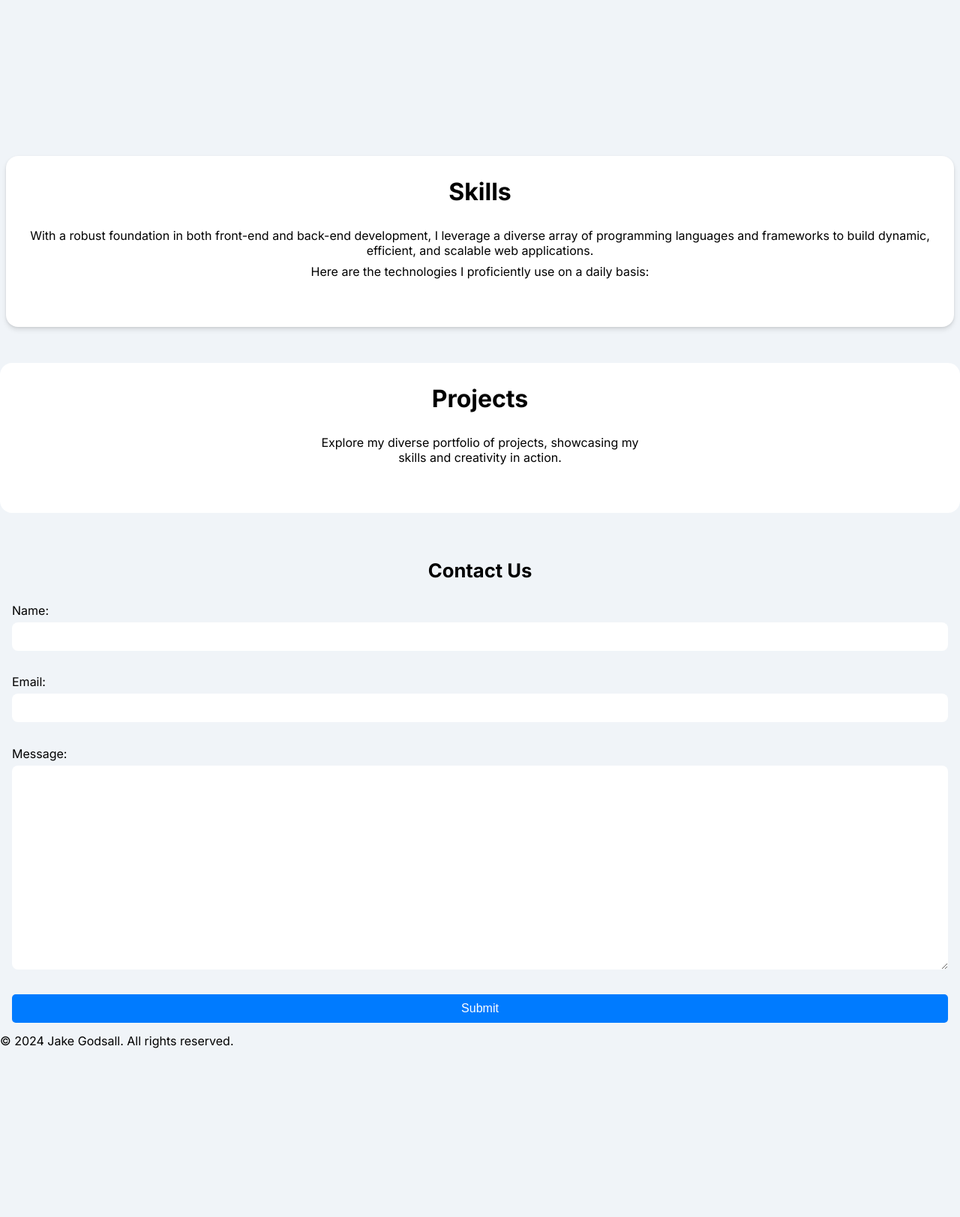
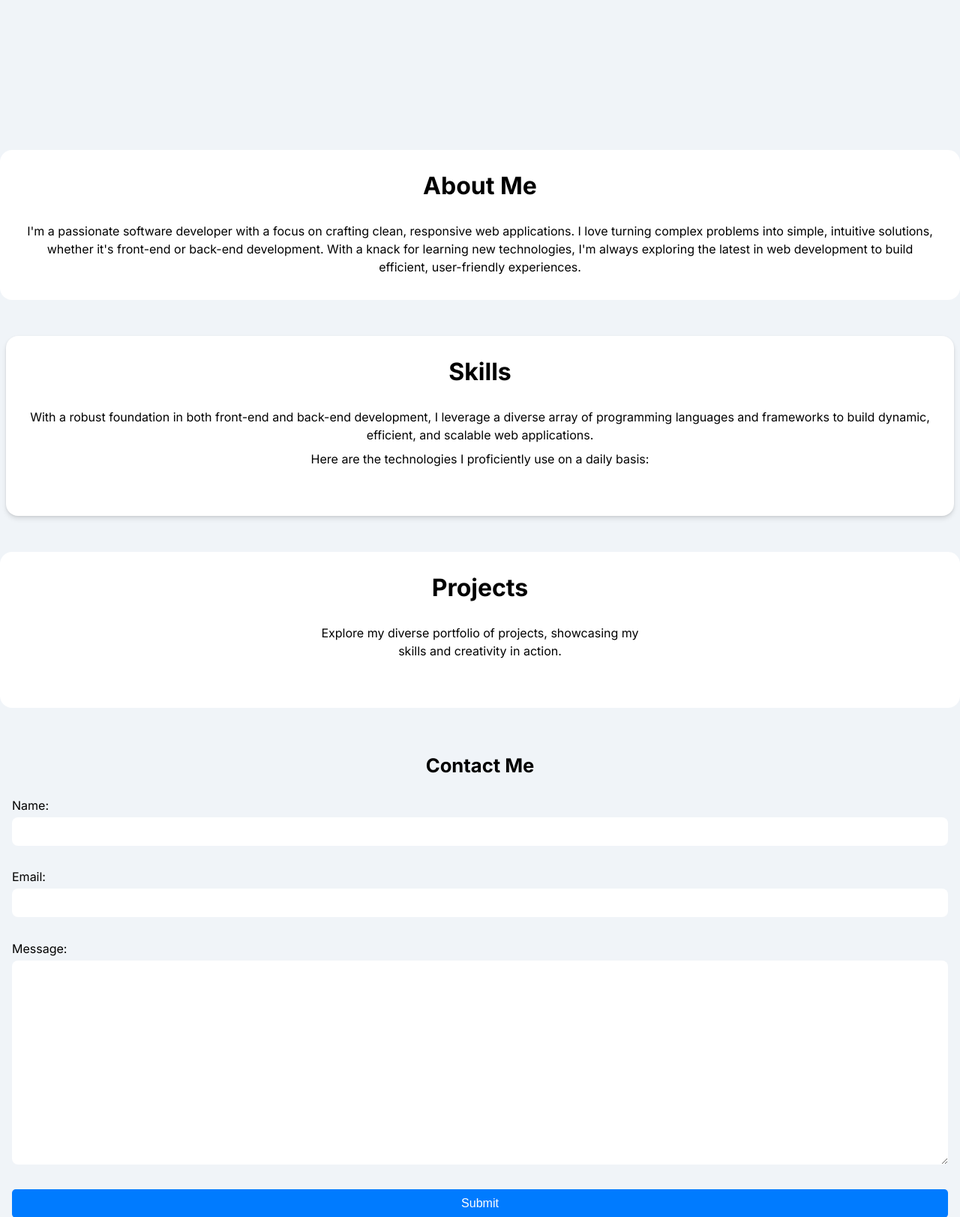
Before and after one commit to jakegodsall/portfolio_site, a Django app: page / in a window 1280 px wide. Shown: the part 569-2192 px from the top of the page at 75% size. Before the commit the page ends 1967 px from the top, so only its background shows below. Run offline with Django 5.2, Linux system fonts and the light colour scheme; data that the repository does not hold is empty.

Commit message:
added simple 'about me' section to the main page

```diff
--- a/portfolio_site/portfolio/static/portfolio/css/styles.css
+++ b/portfolio_site/portfolio/static/portfolio/css/styles.css
@@ -228,6 +228,29 @@ e
     color: white;
 }
 
+/* ABOUT ME SECTION */
+
+.aboutme-section {
+	display: flex;
+	width: 100%;
+	flex-direction: column;
+	align-items: center;
+	text-align: center;
+	background-color: #fff;
+	padding: 2rem;
+	border-radius: 1rem;
+	margin-bottom: 3rem;
+}
+
+.aboutme-section_title {
+	font-size: 2rem;
+	margin-bottom: 2rem;
+}
+
+.aboutme-section_content {
+	line-height: 1.5;
+}
+
 /* SKILLS SECTION */
 .skills-section {
 	display: flex;
@@ -245,12 +268,12 @@ e
 	margin-bottom: 2rem;
 }
 
-.skills-section_description {
+.skills-section_content {
 	display: flex;
 	flex-direction: column;
 	gap: 0.5rem;
 	margin-bottom: 2rem;
-	line-height: 1.25;
+	line-height: 1.5;
 }
 
 .skills-section_skill-list {
@@ -280,9 +303,9 @@ e
 	margin-bottom: 2rem;
 }
 
-.project-section_description {
+.project-section_content {
 	margin-bottom: 2rem;
-	line-height: 1.25;
+	line-height: 1.5;
 	max-width: 450px;
 }
 
--- a/portfolio_site/portfolio/templates/portfolio/index.html
+++ b/portfolio_site/portfolio/templates/portfolio/index.html
@@ -13,6 +13,7 @@
     {% include "portfolio/partials/header.html" %}
     <main class="container">
         {% include "portfolio/partials/hero-section.html" %}
+        {% include "portfolio/partials/about-me.html" %}
         {% include "portfolio/partials/skill-section.html" %}
         {% include "portfolio/partials/project-section.html" %}
         {% include "portfolio/partials/contact-section.html" %}
--- /dev/null
+++ b/portfolio_site/portfolio/templates/portfolio/partials/about-me.html
@@ -0,0 +1,4 @@
+<section class="aboutme-section" id="aboutme">
+    <h2 class="aboutme-section_title">About Me</h2>
+    <p class="aboutme-section_content">I'm a passionate software developer with a focus on crafting clean, responsive web applications. I love turning complex problems into simple, intuitive solutions, whether it's front-end or back-end development. With a knack for learning new technologies, I'm always exploring the latest in web development to build efficient, user-friendly experiences.</p>
+</section>
--- a/portfolio_site/portfolio/templates/portfolio/partials/contact-section.html
+++ b/portfolio_site/portfolio/templates/portfolio/partials/contact-section.html
@@ -1,5 +1,5 @@
 <section class="contact-form_container">
-    <h2>Contact Us</h2>
+    <h2>Contact Me</h2>
     <form id="contact-form" method="post" novalidate>
         {% csrf_token %}
         <div class="contact-form_group">
--- a/portfolio_site/portfolio/templates/portfolio/partials/project-section.html
+++ b/portfolio_site/portfolio/templates/portfolio/partials/project-section.html
@@ -1,6 +1,6 @@
 <section class="project-section" id="projects">
     <h1 class="project-section_title">Projects</h1>
-    <p class="project-section_description">Explore my diverse portfolio of projects, showcasing my skills and creativity in action.</p>
+    <p class="project-section_content">Explore my diverse portfolio of projects, showcasing my skills and creativity in action.</p>
     {% for project in projects %}
         {% include "portfolio/partials/project-detail.html" with project=project %}
     {% endfor %}
--- a/portfolio_site/portfolio/templates/portfolio/partials/skill-section.html
+++ b/portfolio_site/portfolio/templates/portfolio/partials/skill-section.html
@@ -1,6 +1,6 @@
 <section class="skills-section box-shadow">
     <h2 class="skills-section_title">Skills</h2>
-    <div class="skills-section_description">
+    <div class="skills-section_content">
         <p>With a robust foundation in both front-end and back-end development, I leverage a diverse array of programming languages and frameworks to build dynamic, efficient, and scalable web applications.</p>
         <p>Here are the technologies I proficiently use on a daily basis:</p>
     </div>
```
